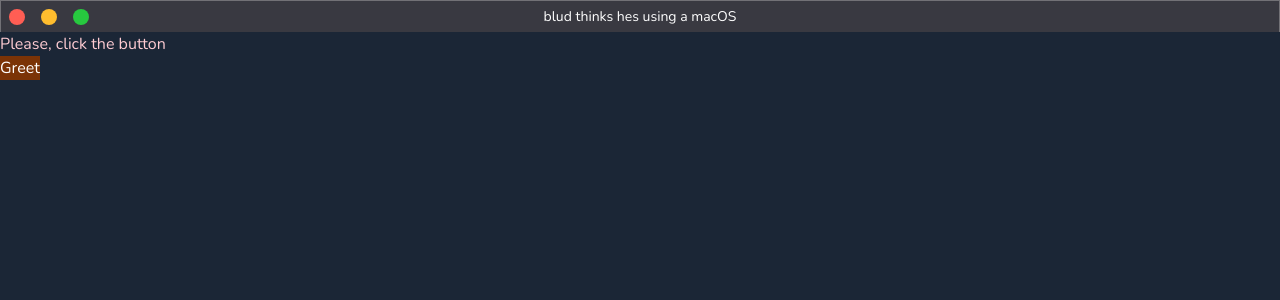
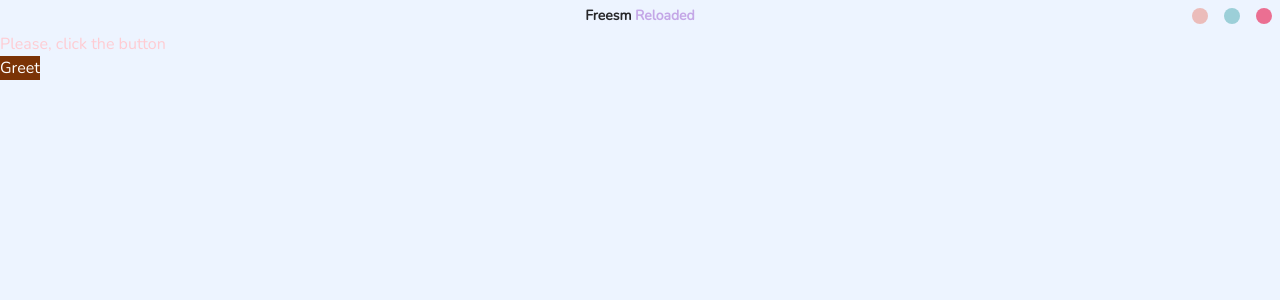
Before and after one commit to FreesmTeam/Kaede-discontinued, a React (Vite) app in the folder frontend/: page / in a window 1280 px wide. Shown: the top 300 px of the page. Built offline with nearby package versions, Linux system fonts and the light colour scheme.

Commit message:
feat: change color scheme

```diff
--- a/frontend/src/App.tsx
+++ b/frontend/src/App.tsx
@@ -7,7 +7,6 @@ function App() {
 
     function greet() {
         Greet("wails победа").then(updateResultText);
-        console.log(window);
     }
 
     return (
--- a/frontend/src/components/WindowHeader/WindowHeader.tsx
+++ b/frontend/src/components/WindowHeader/WindowHeader.tsx
@@ -22,28 +22,25 @@ export default function WindowHeader() {
     }
 
     return (
-        <div className="flex flex-nowrap justify-between items-center gap-2 w-full h-8 bg-[#393941] border-t-[1px] border-x-[1px] border-[#727176]">
+        <div className="flex flex-nowrap justify-between items-center gap-2 w-full h-8 bg-[#edf4ff]">
+            <div className="w-24"/>
+            <div
+                className="select-none px-2 flex flex-nowrap justify-start gap-2 items-center w-fit">
+                <div className="font-semibold text-nowrap text-sm text-zinc-800">
+                    Freesm <span className="text-[#c4a7e7]">Reloaded</span>
+                </div>
+            </div>
             <div
                 className="flex h-full gap-0 items-stretch"
             >
-                <button
-                    onClick={close}
-                    className='__global-no-drag group flex justify-center items-center transition w-8'
-                >
-                    <div
-                        className="flex justify-center items-center transition rounded-full text-transparent group-hover:text-[#700700] w-4 h-4 bg-[#ff5e54]"
-                    >
-                        <X size={12} />
-                    </div>
-                </button>
                 <button
                     onClick={minimise}
                     className="__global-no-drag group flex justify-center items-center transition w-8"
                 >
                     <div
-                        className="flex justify-center items-center transition rounded-full text-transparent group-hover:text-[#733e01] w-4 h-4 bg-[#ffbd2e]"
+                        className="flex justify-center items-center transition rounded-full text-transparent group-hover:text-[#733e01] w-4 h-4 bg-[#ebbcba]"
                     >
-                        <Minus size={12} />
+                        <Minus size={12}/>
                     </div>
                 </button>
                 <button
@@ -51,25 +48,28 @@ export default function WindowHeader() {
                     className="__global-no-drag group flex justify-center items-center transition w-8"
                 >
                     <div
-                        className="flex justify-center items-center transition rounded-full text-transparent group-hover:text-[#01540d] w-4 h-4 bg-[#27c93f]"
+                        className="flex justify-center items-center transition rounded-full text-transparent group-hover:text-[#01540d] w-4 h-4 bg-[#9ccfd8]"
                     >
                         {
                             maximised ? (
-                                <ChevronsRightLeft size={14} />
+                                <ChevronsRightLeft size={14}/>
                             ) : (
-                                <ChevronsLeftRight size={14} />
+                                <ChevronsLeftRight size={14}/>
                             )
                         }
                     </div>
                 </button>
+                <button
+                    onClick={close}
+                    className='__global-no-drag group flex justify-center items-center transition w-8'
+                >
+                    <div
+                        className="flex justify-center items-center transition rounded-full text-transparent group-hover:text-[#700700] w-4 h-4 bg-[#eb6f92]"
+                    >
+                        <X size={12}/>
+                    </div>
+                </button>
             </div>
-            <div
-                className="select-none px-2 flex flex-nowrap justify-start gap-2 items-center w-fit">
-                <div className="text-nowrap text-sm text-white">
-                    blud thinks hes using a macOS
-                </div>
-            </div>
-            <div className="w-24"/>
         </div>
     );
 }
--- a/frontend/src/style.css
+++ b/frontend/src/style.css
@@ -1,7 +1,7 @@
 @import "tailwindcss";
 
 html {
-    background-color: rgba(27, 38, 54, 1);
+    background-color: rgba(237, 244, 255, 1);
     -ms-overflow-style: none;
     scrollbar-width: none;
 }
```
Also changed, not shown: 1 other file (tests, documents, lock files or other folders).
